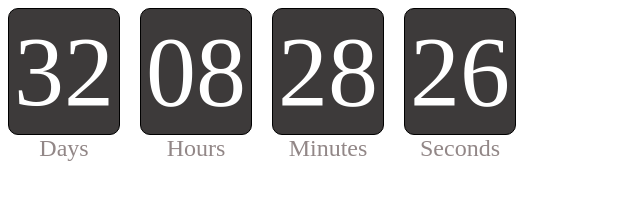
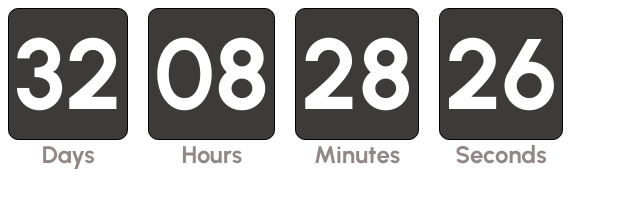
Before and after one commit to Tanulka/goit-js-hw-11-timer, a plain HTML site: page index.html in a window 1280 px wide. Shown: the whole page, without its empty margins (0-640 px from the left). Drawn offline with Linux system fonts and the light colour scheme.

Commit message:
add google fonts

```diff
--- a/index.html
+++ b/index.html
@@ -5,6 +5,7 @@
     <meta http-equiv="X-UA-Compatible" content="IE=edge" />
     <meta name="viewport" content="width=device-width, initial-scale=1.0" />
     <title>Document</title>
+    <link href="https://fonts.googleapis.com/css2?family=Urbanist:wght@700&display=swap" rel="stylesheet" />
     <link rel="stylesheet" href="./styles.css" />
   </head>
   <body>
--- a/styles.css
+++ b/styles.css
@@ -19,9 +19,11 @@
   color: white;
   background-color: rgb(61, 58, 58);
   font-size: 100px;
+  font-family: 'Urbanist', sans-serif;
 }
 
 .label {
   font-size: 24px;
   color: rgb(146, 135, 135);
+  font-family: 'Urbanist', sans-serif;
 }
```
